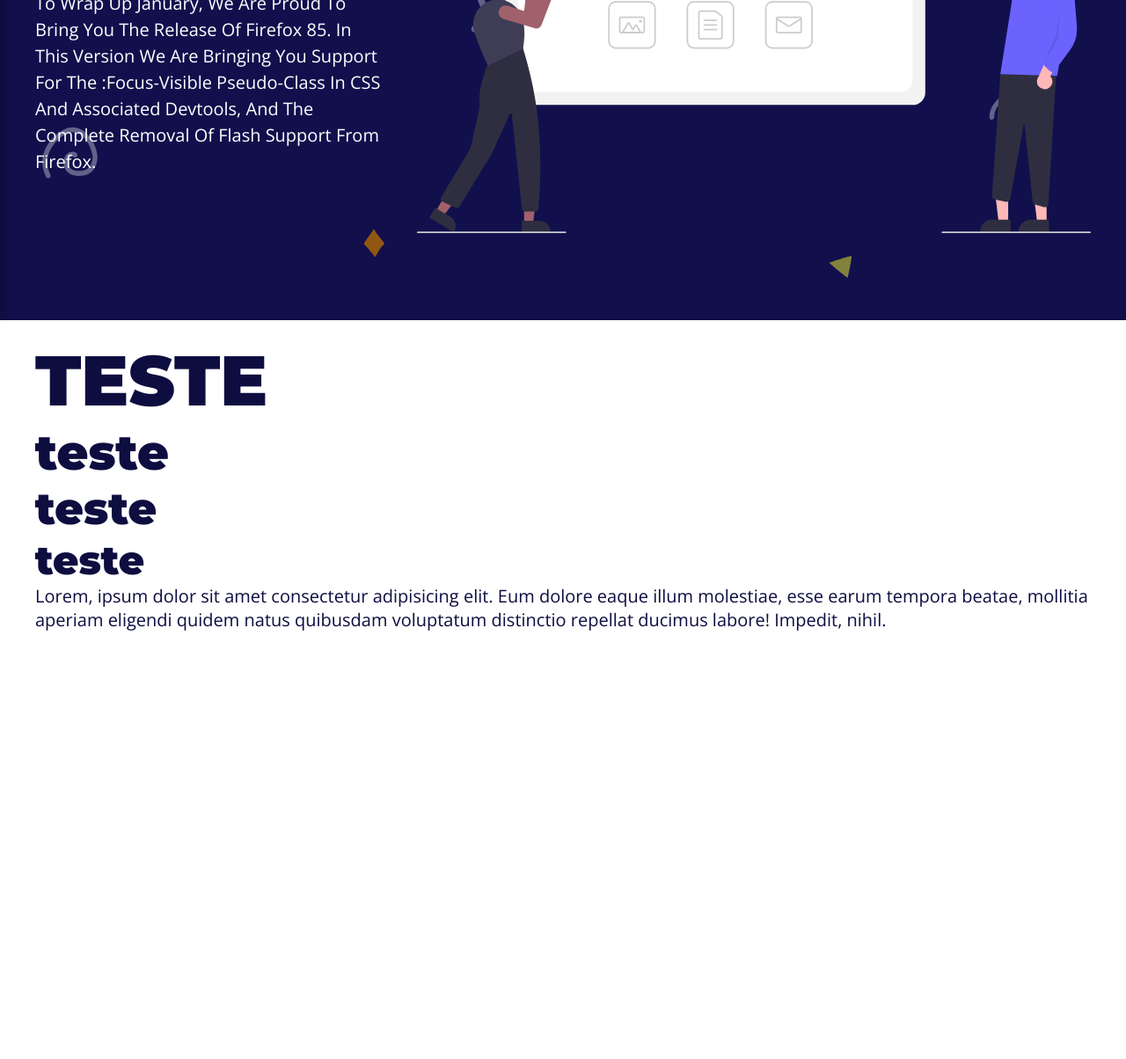
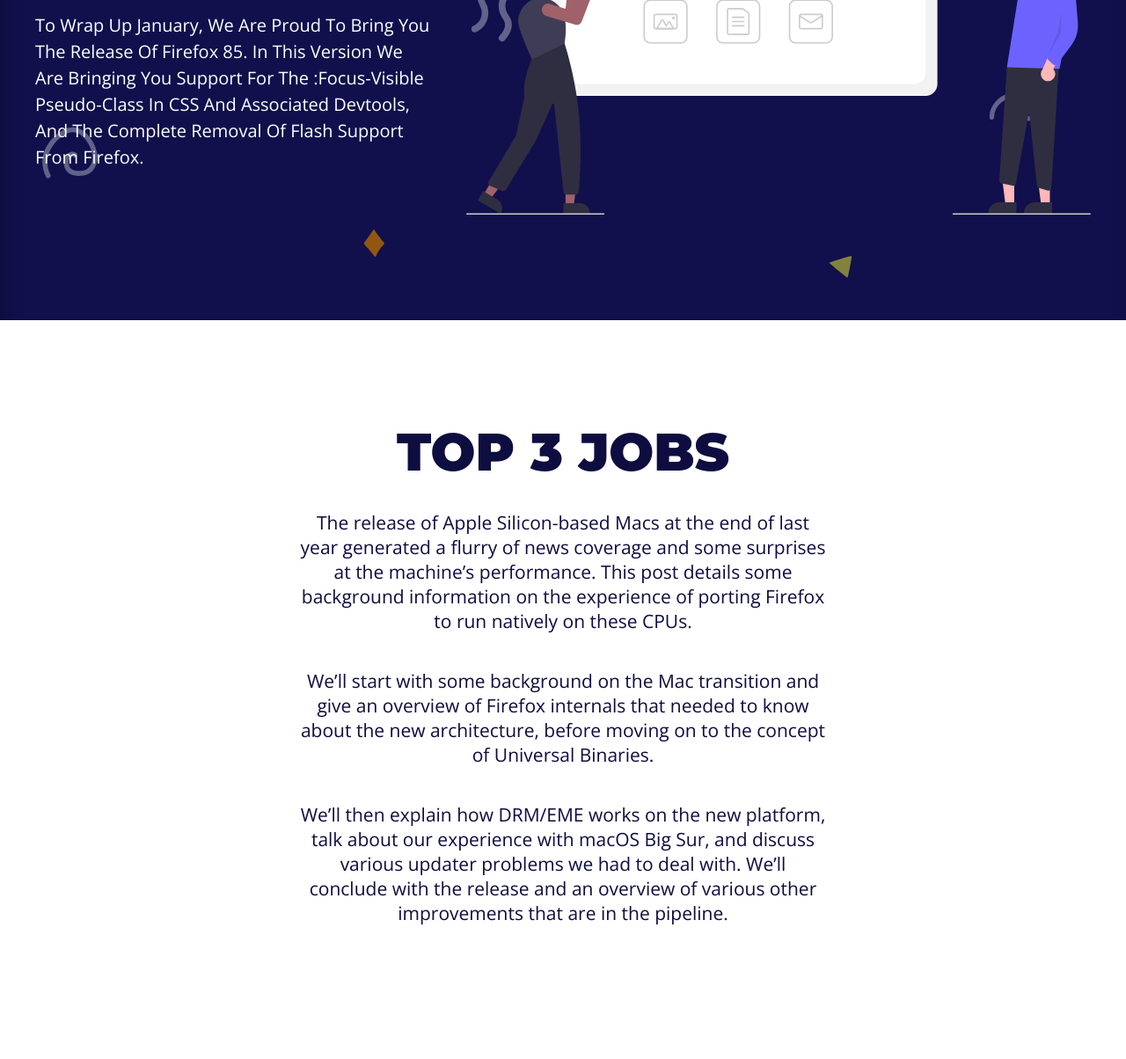
Before and after one commit to brunagafo/projeto-landing-page, a plain HTML site: page index.html in a window 1280 px wide. Shown: the part 436-1640 px from the top of the page at 88% size. Before the commit the page ends 1174 px from the top, so only its background shows below. Drawn offline with nearby package versions, Linux system fonts and the light colour scheme.

Commit message:
sessão 2

```diff
--- a/assets/css/style.css
+++ b/assets/css/style.css
@@ -37,7 +37,9 @@
     text-transform: uppercase;
 }
 h2 {
-    font-size: 5.5rem;
+    font-size: 6rem;
+    text-transform: uppercase;
+    padding-bottom: 3rem;
 }
 h3 {
     font-size: 5rem;
@@ -124,37 +126,45 @@
 
 #menu ul li a:hover {
     color: var(--azul01);
-    border-bottom: 0.1rem solid var(--laranja01);
-    transition: all 0.3s;
+    border-bottom: 0.2rem solid var(--laranja01);
 }
 
 /*SESSÃO 1*/
-#ses-um {
+#intro {
     display: flex;
     justify-content: space-between;
     align-items: center;
     height: 100vh;
 }
-#s-um-box-um {
-    width: 450px;
+#intro-box-um {
+    max-width: 450px;
     padding-right: 2rem;
     text-align: left;
-    text-transform: uppercase;
 }
-#s-um-box-um h2 {
-    font-size: 6rem;
-    padding-bottom: 1rem;
-}
-#s-um-box-um p {
+
+#intro-box-um p {
     text-transform: capitalize;
     line-height: 1.5;
 }
 
-#s-um-box-dois {
+#intro-box-dois {
     padding-left: 2rem;
     text-align: left;
 }
-#s-um-box-dois img {
+#intro-box-dois img {
     max-width: 100%;
     height: auto;
 }
+
+#ses-top3 {
+    display: flex;
+    align-items: center;
+    height: 100vh;
+    max-width: 60rem;
+    font-size: 2.1rem;
+    text-align: center;
+}
+
+#top3 p{
+    padding-bottom: 4rem;
+}
--- a/index.html
+++ b/index.html
@@ -16,8 +16,8 @@
             <div>
                 <h1><a href="#" id="logo">LOGO</a></h1>
                 <ul>
-                    <li><a href="#">intro</a></li>
-                    <li><a href="#">top 3</a></li>
+                    <li><a href="intro">intro</a></li>
+                    <li><a href="ses-top3">top 3</a></li>
                     <li><a href="#">gallery</a></li>
                     <li><a href="#">work</a></li>
                     <li><a href="#">contact</a></li>
@@ -26,8 +26,8 @@
         </nav>
 
         <section class='imgbg sessao'>
-            <div class="maincontainer" id="ses-um">
-                <div id="s-um-box-um">
+            <div class="maincontainer" id="intro">
+                <div id="intro-box-um">
                     <h2>JANUARY BRINGS US FIREFOX 85</h2>
                     <p>To wrap up January, we are proud to bring you the release of Firefox 85.
                         In this version we are bringing you support for the
@@ -35,22 +35,31 @@
                         and the complete removal of Flash support from Firefox.
                     </p>
                 </div>
-                <div id="s-um-box-dois">
+                <div id="intro-box-dois">
                     <img src="ses-um-img.svg" alt="Ilustração de pessoas construindo um website">
                 </div>
             </div>
         </section>
     </header>
 
-        <section class='whitecontainer'>
-            <div>
-                <h1>Teste</h1>
-                <h2>teste</h2>
-                <h3>teste</h3>
-                <h4>teste</h4>
-                <p>Lorem, ipsum dolor sit amet consectetur adipisicing elit. Eum dolore eaque illum molestiae, esse earum
-                    tempora beatae, mollitia aperiam eligendi quidem natus quibusdam voluptatum distinctio repellat ducimus
-                    labore! Impedit, nihil.</p>
+        <section id="ses-top3" class='whitecontainer sessao'>
+            <div id="top3">
+                <h2>Top 3 jobs</h2>
+                <p>The release of Apple Silicon-based Macs at the end of last year generated a flurry of
+                    news coverage and some surprises at the machine’s performance. This post details some
+                    background information on the experience of porting Firefox to run natively on these CPUs.
+                </p>
+                <p>
+                    We’ll start with some background on the Mac transition and give an overview of Firefox
+                    internals that needed to know about the new architecture,
+                    before moving on to the concept of Universal Binaries.
+                </p>
+                <p>
+                    We’ll then explain how DRM/EME works on the new platform, talk about our experience
+                    with macOS Big Sur, and discuss various updater problems we had to deal with.
+                     We’ll conclude with the release and an overview of various other
+                     improvements that are in the pipeline.
+                </p>
             </div>
         </section>
 
```
